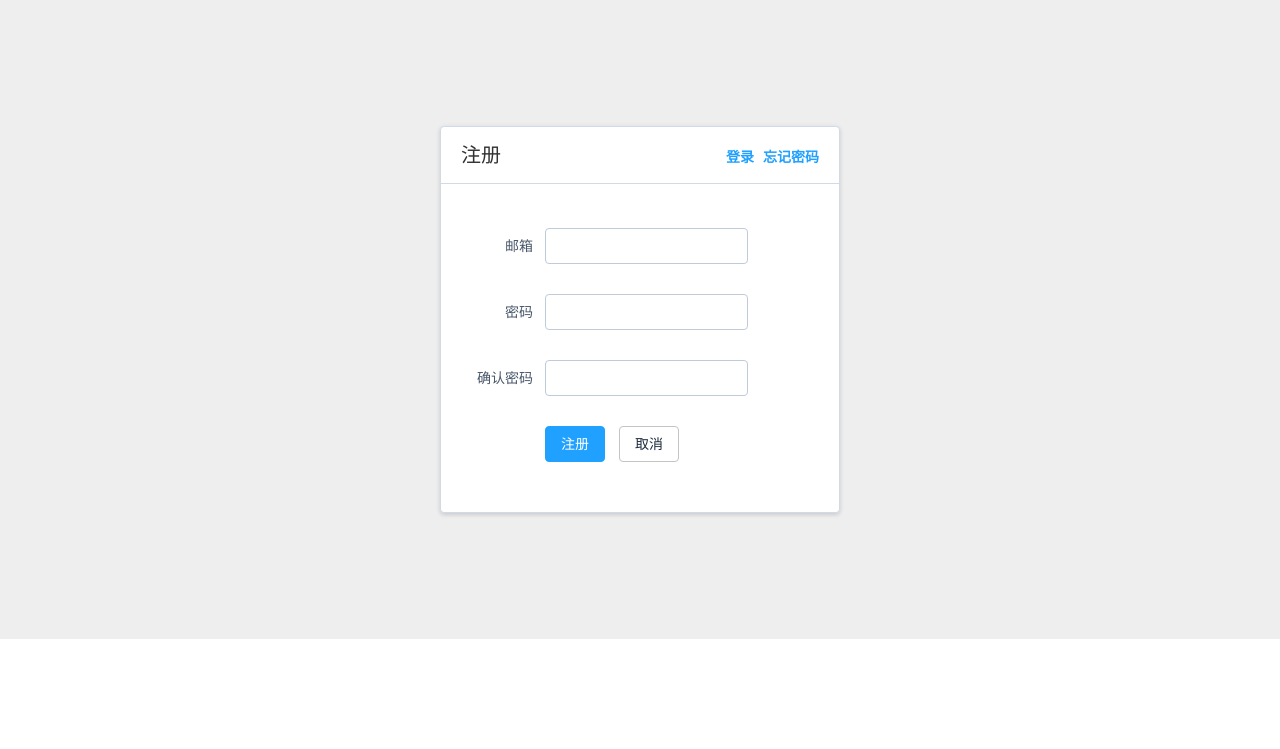
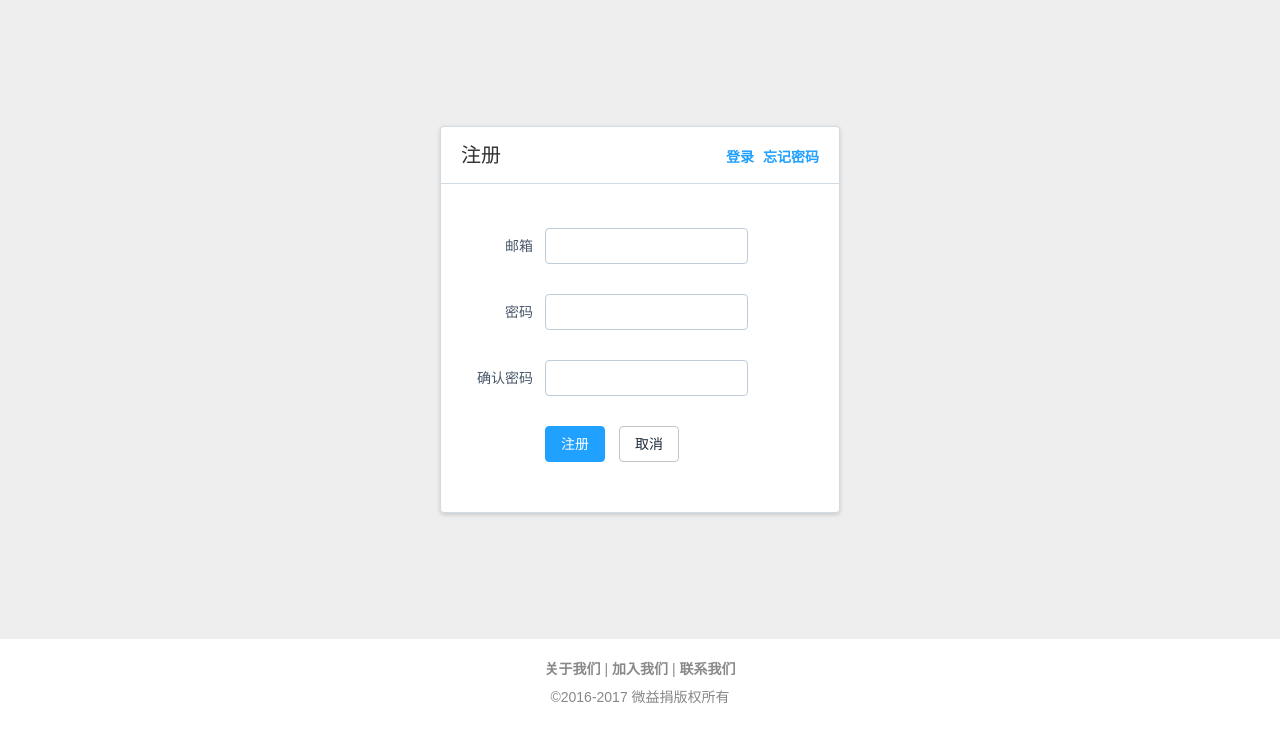
Before and after one commit to blackhu0804/online-donate, a PHP site: page /sign_up.html in a window 1280 px wide. Shown: the part 51-800 px from the top of the page. Run offline with PHP 8.4, Linux system fonts and the light colour scheme.

Commit message:
添加footer

```diff
--- a/css/index.css
+++ b/css/index.css
@@ -74,3 +74,20 @@ a {
   border: 1px solid #eeeeee;
   color: #eeeeee;
 }
+
+.footer {
+  padding: 16px;
+  text-align: center;
+  color: #888888;
+}
+.footer p {
+  line-height: 2;
+}
+.footer-desc a {
+  color: #888;
+  font-weight: bold;
+  transition: .3s;
+}
+.footer-desc a:hover {
+  color: #20a0ff;
+}
--- a/css/sign.css
+++ b/css/sign.css
@@ -85,6 +85,7 @@
   margin: 0;
   padding: 10px 15px;
   border-radius: 4px;
+  transition: .3s;
 }
 .main .login-card-body .item>.button>.btn-primary {
   color: #fff;
--- a/sign_up.html
+++ b/sign_up.html
@@ -54,7 +54,14 @@
   </div>
 
   <div class="footer">
-
-  </div>
+		<p class="footer-desc">
+      <a href="/">关于我们</a>
+      |
+      <a href="/">加入我们</a>
+      |
+      <a href="/">联系我们</a>
+    </p>
+    <p>&copy;<script>document.write('2016-' + new Date().getFullYear())</script> 微益捐版权所有</p>
+	</div>
 </body>
 </html>
```
Also changed, not shown: index.html (+15 -0 lines), sign_in.html (+9 -2 lines).
